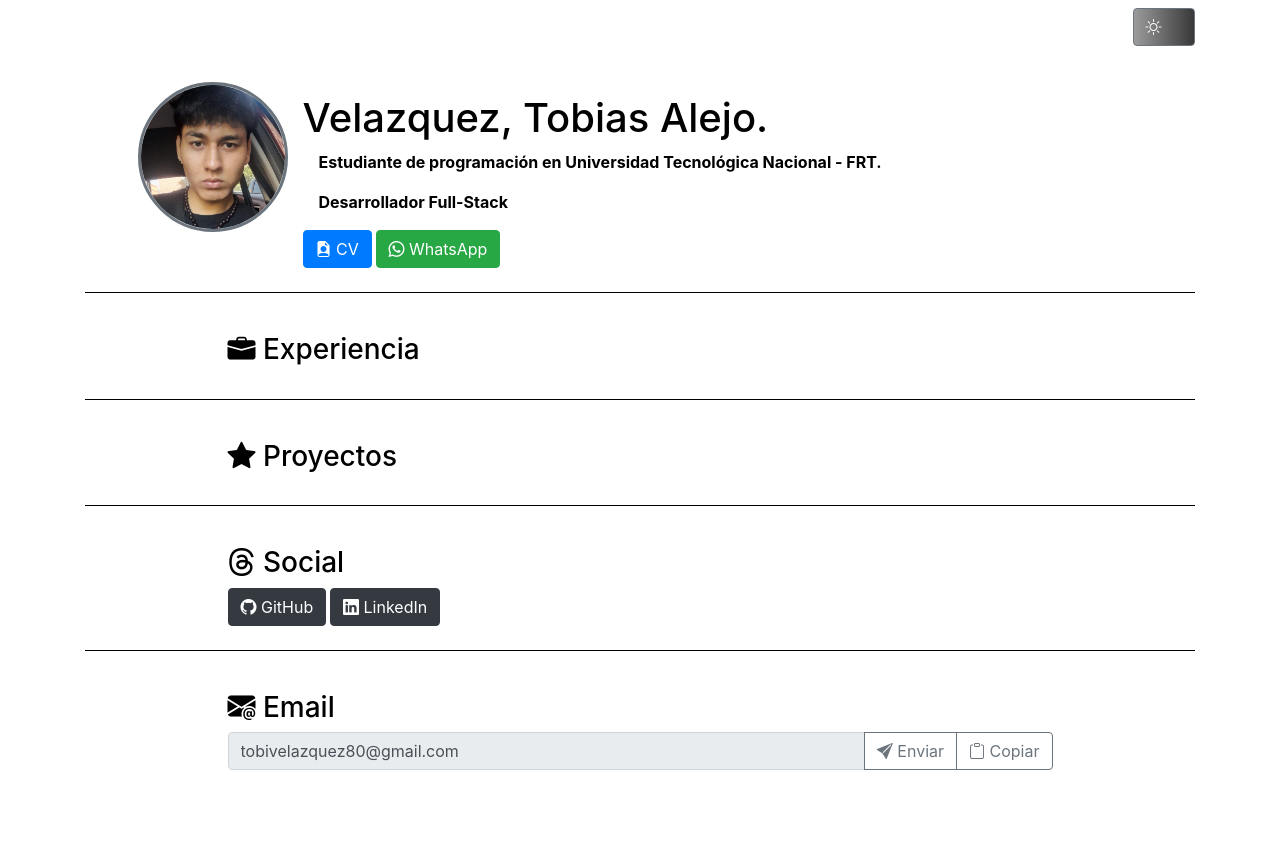
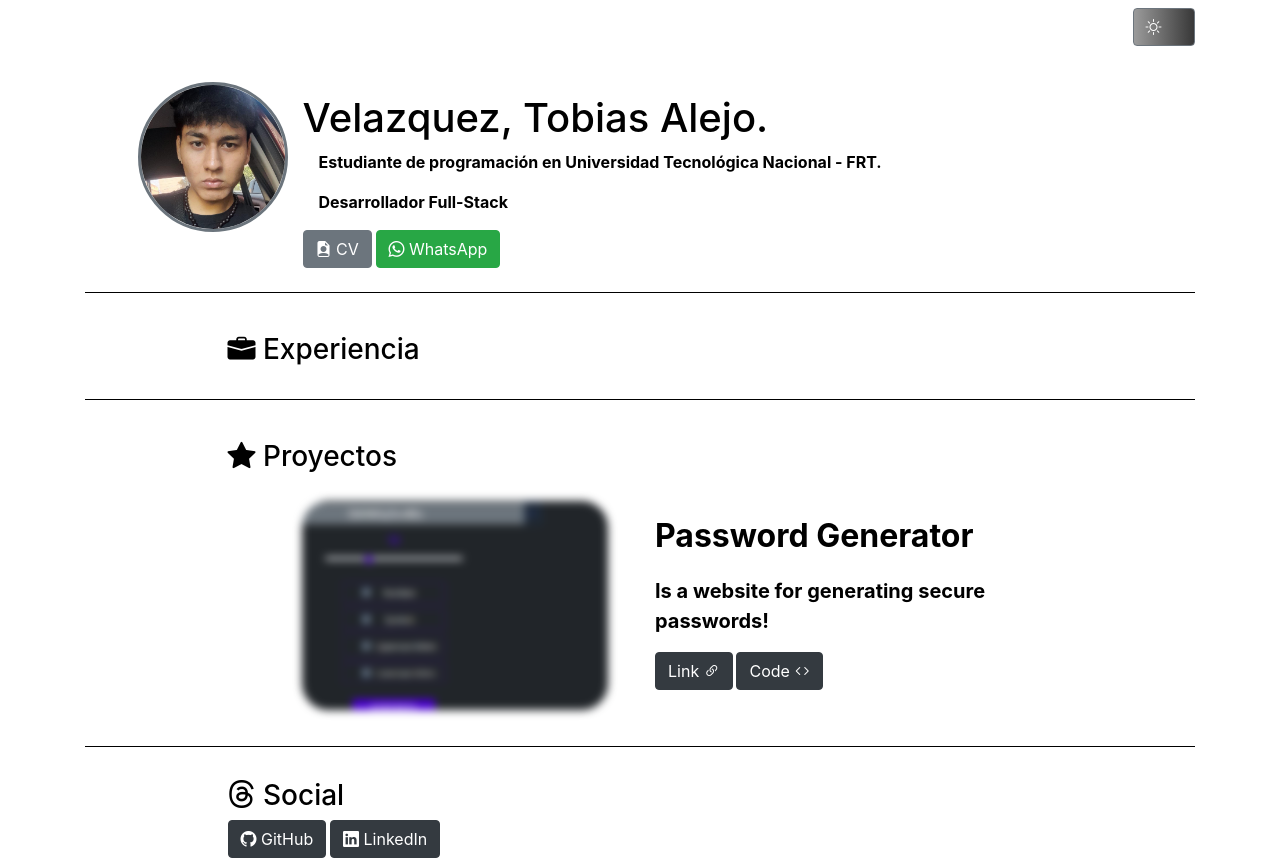
Before and after one commit to vtobias10/Portafolio, a plain HTML site: page index.html in a window 1280 px wide. Shown: the top 861 px of the page. Before the commit the page ends 800 px from the top, so only its background shows below. Drawn offline with nearby package versions, Linux system fonts and the light colour scheme.

Commit message:
Update 22/2 00

```diff
--- a/css/styles.css
+++ b/css/styles.css
@@ -27,3 +27,20 @@ hr {
 .dark-mode hr {
     border-top: 1px solid #9b9b9b;
 }
+
+
+.img-container {
+    overflow: hidden;
+    position: relative;
+    border-radius: 30px;
+}
+
+.img-container img {
+    filter: blur(5px);
+    transform: scale(0.9);
+    transition: filter 0.3s ease-in-out, transform 0.3s ease-in-out;
+}
+
+.img-container:hover img {
+    filter: none;
+}
--- a/index.html
+++ b/index.html
@@ -27,7 +27,7 @@
             <h1 class="mx-auto ml-5 mt-5">Velazquez, Tobias Alejo.</h1>
             <p class="ml-3">Estudiante de programación en Universidad Tecnológica Nacional - FRT.</p>
             <p class="ml-3">Desarrollador Full-Stack</p>
-            <button type="button" class="btn btn-primary" onclick="descargarCv()"><i class="bi bi-file-earmark-person-fill"> </i> CV </button>
+            <button type="button" class="btn btn-secondary" onclick="descargarCv()"><i class="bi bi-file-earmark-person-fill"> </i> CV </button>
             <a href="https://walink.co/d355d3" target="_blank"><button type="button" class="btn btn-success"><i class="bi bi-whatsapp"> </i> WhatsApp </button></a>
         </div>
     </div>
@@ -49,13 +49,33 @@
                 </div>
             </div>
         </div>
+
+        <div class="container">
+            <div class="row justify-content-center align-items-center">
+                <div class="col-lg-4 col-sm-8">
+                    <div class="mt-2 img-container">
+                        <a href="https://passgenerated.vercel.app/" target="_blank">
+                            <img src="img/passgenerator.png" alt="Password Generator" class="img-fluid" style="border-radius: 30px;">
+                        </a>
+                    </div>
+                </div>
+                <div class="col-lg-4 col-sm-8">
+                    <p style="font-size: 32px;">Password Generator</p>
+                    <p style="font-size: 20px;">Is a website for generating secure passwords!</p>
+                    <a href="https://passgenerated.vercel.app/" target="_blank"><button type="button" class="btn btn-dark"> Link <i class="bi bi-link-45deg"></i></button></a>
+                    <a href="https://github.com/vtobias10/Password-Generator.git" target="_blank"><button type="button" class="btn btn-dark"> Code <i class="bi bi-code"></i></button></a>
+                </div>
+            </div>
+        </div>
+
+
         <hr class="my-4">
         <div class="row justify-content-center align-items-center">
             <div class="col-md-9 mt-0">
                 <div class="mt-2">
-                    <h3 class="mx-auto mt-3"><i class="bi bi-threads"></i> Social </h3>
-                    <a href="https://github.com/vtobias10" target="_blank"><button type="button" class="btn btn-dark"><i class="bi bi-github"></i> GitHub</button></a>
-                    <a href="https://www.linkedin.com/in/tobias-velazquez-32b4242a4/" target="_blank"><button type="button" class="btn btn-dark"><i class="bi bi-linkedin"></i> LinkedIn</button></a>
+                    <h3 class="mx-auto mt-1"><i class="bi bi-threads"></i> Social </h3>
+                    <a href="https://github.com/vtobias10" target="_blank"><button type="button" class="btn btn-dark"><i class="bi bi-github"></i> GitHub </button></a>
+                    <a href="https://www.linkedin.com/in/tobias-velazquez-32b4242a4/" target="_blank"><button type="button" class="btn btn-dark"><i class="bi bi-linkedin"></i> LinkedIn </button></a>
                 </div>
             </div>
         </div>
@@ -74,7 +94,6 @@
                 </div>
             </div>
         </div>
-
     </div>
     <script src="js/main.js"></script>
 </body>
```
Also changed, not shown: img/passgenerator.png (added).
